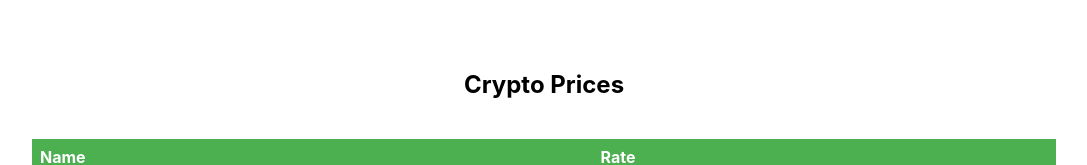
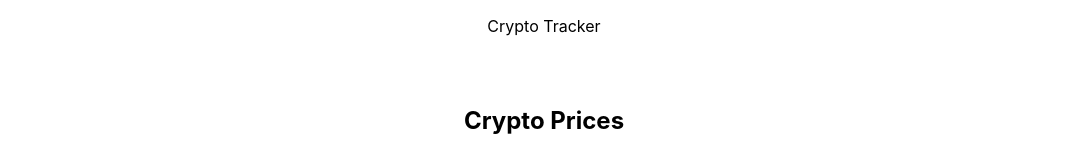
Before and after one commit to GeorgeTownley/Crypto-App, a React (Create React App) app: page / in a window 1280 px wide. Shown: the top 165 px of the page, without its empty margins (96-1183 px from the left). Built offline with nearby package versions, Linux system fonts and the light colour scheme; no server answers.

Commit message:
add Navbar

```diff
--- a/src/App.js
+++ b/src/App.js
@@ -1,4 +1,5 @@
 import "./App.css";
+import Navbar from "./components/Navbar";
 import CryptoTable from "./components/CryptoTable";
 
 function App() {
@@ -6,6 +7,7 @@ function App() {
     <div className="App">
       <header>
         <p>
+          <Navbar />
           <CryptoTable />
         </p>
       </header>
--- /dev/null
+++ b/src/components/Navbar.js
@@ -0,0 +1,14 @@
+// Navbar.js
+
+import React from "react";
+
+const Navbar = () => {
+  return (
+    <nav className="navbar">
+      <div className="navbar-logo">Crypto Tracker</div>
+      {/* Add more navbar items if needed */}
+    </nav>
+  );
+};
+
+export default Navbar;
```
